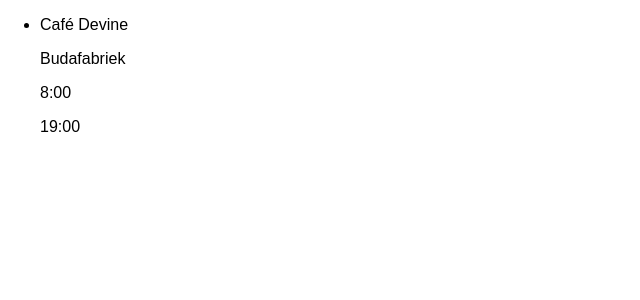
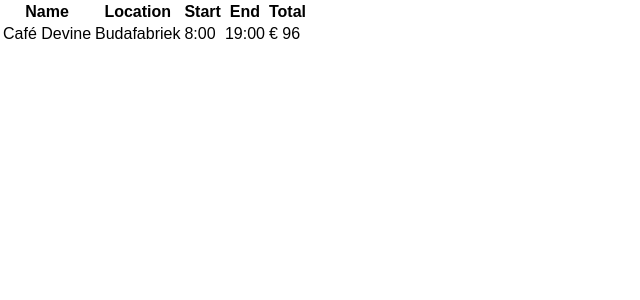
Before and after one commit to YvesRijckaert/WAD-Opdracht, a React (Create React App) app in the folder app/: page / in a window 1280 px wide. Shown: the top 300 px of the page, without its empty margins (0-640 px from the left). Built offline with nearby package versions, Linux system fonts and the light colour scheme.

Commit message:
Table instead of list

```diff
--- a/app/src/App.js
+++ b/app/src/App.js
@@ -6,7 +6,13 @@
   render() {
     return (
       <div className="App">
-        <HourObject name="Café Devine" location="Budafabriek" startHour="8:00" endHour="19:00" />
+        <HourObject
+          name="Café Devine"
+          location="Budafabriek"
+          startHour="8:00"
+          endHour="19:00"
+          total="€ 96"
+        />
       </div>
     );
   }
--- a/app/src/HourObject.jsx
+++ b/app/src/HourObject.jsx
@@ -11,17 +11,32 @@
   };
 
   render = () => {
-    const { name, location, startHour, endHour } = this.props;
+    const { name, location, startHour, endHour, total } = this.props;
     const { clicked } = this.state;
     return (
-      <ul className="hourItems">
-        <li onClick={this.handleClickItem} className={`hourItem ${clicked ? `clicked` : ``}`}>
-          <p>{name}</p>
-          <p>{location}</p>
-          <p>{startHour}</p>
-          <p>{endHour}</p>
-        </li>
-      </ul>
+      <table className="hourItems">
+        <thead>
+          <tr>
+            <th>Name</th>
+            <th>Location</th>
+            <th>Start</th>
+            <th>End</th>
+            <th>Total</th>
+          </tr>
+        </thead>
+        <tbody>
+        <tr
+          onClick={this.handleClickItem}
+          className={`hourItem ${clicked ? `clicked` : ``}`}
+        >
+          <td>{name}</td>
+          <td>{location}</td>
+          <td>{startHour}</td>
+          <td>{endHour}</td>
+          <td>{total}</td>
+        </tr>
+        </tbody>
+      </table>
     );
   };
 }
```
